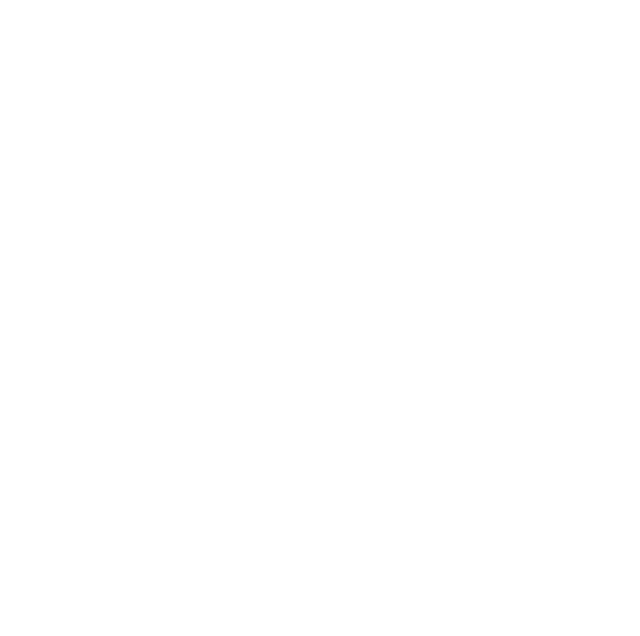
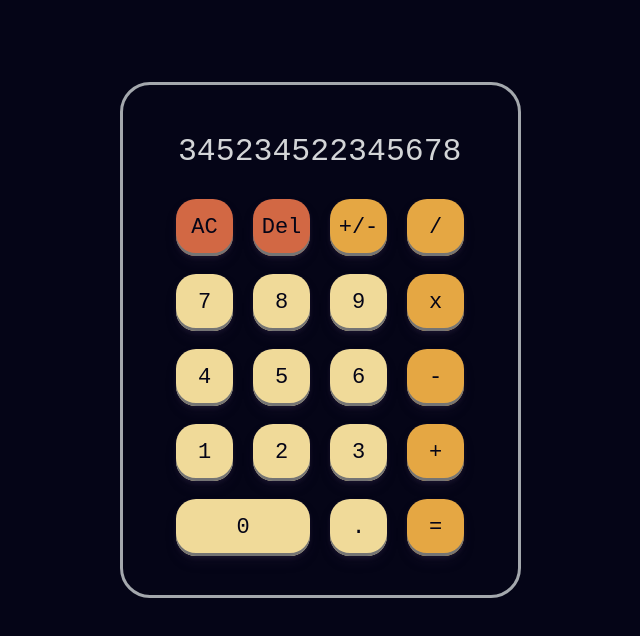
Before and after one commit to mRzadzinski/calculator, a plain HTML site: page index.html in a window 1280 px wide. Shown: the whole page, without its empty margins (320-960 px from the left). Drawn offline with Linux system fonts and the light colour scheme.

Commit message:
Finish structure and styling

```diff
--- a/index.html
+++ b/index.html
@@ -9,6 +9,40 @@
         <title>Calculator</title>
     </head>
     <body>
+        <div class="container">
+            <div class="row">
+                <div id="display"> 345234522345678 </div>
+            </div>
+            <div class="row">
+                <button class="button-30 red" role="button"> AC </button>
+                <button class="button-30 red" role="button"> Del </button>
+                <button class="button-30 orange" role="button"> +/- </button>
+                <button class="button-30 orange" role="button"> / </button>
+            </div>
+            <div class="row">
+                <button class="button-30" role="button"> 7 </button>
+                <button class="button-30" role="button"> 8 </button>
+                <button class="button-30" role="button"> 9 </button>
+                <button class="button-30 orange" role="button"> x </button>
 
+            </div>
+            <div class="row">
+                <button class="button-30" role="button"> 4 </button>
+                <button class="button-30" role="button"> 5 </button>
+                <button class="button-30" role="button"> 6 </button>
+                <button class="button-30 orange" role="button"> - </button>
+            </div>
+            <div class="row">
+                <button class="button-30" role="button"> 1 </button>
+                <button class="button-30" role="button"> 2 </button>
+                <button class="button-30" role="button"> 3 </button>
+                <button class="button-30 orange" role="button"> + </button>
+            </div>
+            <div class="row">
+                <button class="button-30 long-button" role="button"> 0 </button>
+                <button class="button-30" role="button"> . </button>
+                <button class="button-30 orange" role="button"> = </button>
+            </div>
+        </div>
     </body>
 </html>
--- a/style.css
+++ b/style.css
@@ -0,0 +1,101 @@
+body {
+    display: flex;
+    align-items: center;
+    justify-content: center;
+    background-color: #050517;
+    color: #050517;
+    height: 85vh;
+    width: 100vw;
+    min-height: 550px;
+    min-width: 800px;
+    margin: 0;
+}
+
+.container {
+    display: flex;
+    flex-direction: column;
+    justify-content: center;
+    gap: px;
+    width: 395px;
+    height: 450px;
+    padding: 30px 0 30px 0;
+    border-radius: 30px;
+    border: #A4A8AD solid;
+}
+
+.row {
+    display: flex;
+    justify-content: center;
+    align-items: center;
+    gap: 20px;
+    width: 100%;
+    height: 16.66%;
+}
+
+#display {
+    display: flex;
+    justify-content: right;
+    align-items: center;
+    width: 283px;
+    height: 60%;
+    color: #D3D5D7;
+    padding: 0 0 2px 0;
+    font-size: 31.5px;
+    font-family: "JetBrains Mono",monospace;
+}
+
+
+/* Buttons section */
+/* from https://getcssscan.com/css-buttons-examples */
+.button-30 {
+  align-items: center;
+  appearance: none;
+  background-color: #F0DA99;
+  border-radius: 20px;
+  border-width: 0;
+  box-shadow: rgba(45, 35, 66, 0.4) 0 2px 4px,rgba(45, 35, 66, 0.3) 0 7px 13px -3px,#747474 0 -3px 0 inset;
+  box-sizing: border-box;
+  color: #050517;
+  cursor: pointer;
+  display: inline-flex;
+  font-family: "JetBrains Mono",monospace;
+  height: 57px;
+  width: 57px;
+  justify-content: center;
+  line-height: 1;
+  list-style: none;
+  overflow: hidden;
+  padding-left: 16px;
+  padding-right: 16px;
+  position: relative;
+  text-align: left;
+  text-decoration: none;
+  transition: box-shadow .12s,transform .12s;
+  user-select: none;
+  -webkit-user-select: none;
+  touch-action: manipulation;
+  white-space: nowrap;
+  will-change: box-shadow,transform;
+  font-size: 22px;
+}
+
+.button-30:active {
+  box-shadow: 0 3px 7px;
+  transform: translateY(2px);
+}
+
+.button-30.long-button {
+    width: 134px;
+}
+
+.invisible {
+    opacity: 0;
+}
+
+.red {
+    background-color: #D26844;
+}
+
+.orange {
+    background-color: #E5A743;
+}
```
